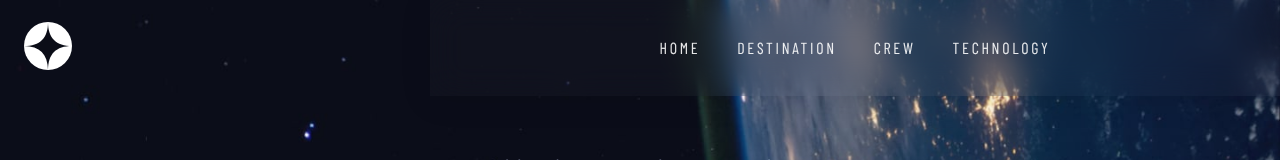
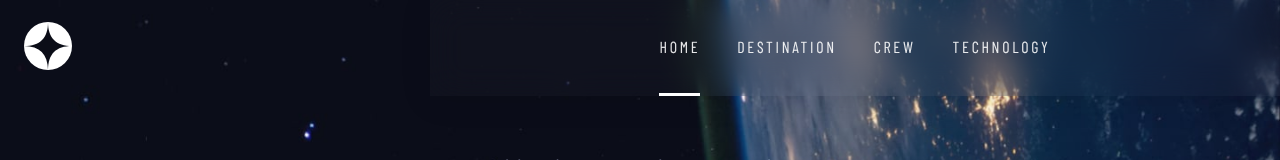
Before and after one commit to Ezeh20/space-tourism, a React (Vite) app: page / in a window 1280 px wide. Shown: the top 160 px of the page. Built offline with nearby package versions, Linux system fonts and the light colour scheme; a web font is replaced by a local one.

Commit message:
Style: nav active state

```diff
--- a/src/App.jsx
+++ b/src/App.jsx
@@ -9,8 +9,7 @@ function App() {
   return (
     <div>
       <Routes>
-                <Route index element={<Home />} />
-                <Route path="home" element={<Home />} />
+        <Route path="/" element={<Home />} />
         <Route path="destination" element={<Destination />} />
         <Route path="crew" element={<Crew />} />
         <Route path="technology" element={<Technology />} />
--- a/src/Layout/Nav-Bar/Navigation-data.jsx
+++ b/src/Layout/Nav-Bar/Navigation-data.jsx
@@ -4,7 +4,7 @@ const navElements = [
     id: 0,
     position: '00',
     elem: 'HOME',
-        to: '/home',
+    to: '/',
   },
   {
     id: 1,
--- a/src/Layout/Nav-Bar/Navigation.jsx
+++ b/src/Layout/Nav-Bar/Navigation.jsx
@@ -1,5 +1,5 @@
 import React, { useState } from 'react'
-import { Link } from 'react-router-dom'
+import { NavLink } from 'react-router-dom'
 import logo from '../../../public/images/shared/logo.svg'
 import ham from '../../../public/images/shared/icon-hamburger.svg'
 import close from '../../../public/images/shared/icon-close.svg'
@@ -24,18 +24,25 @@ function Navigation() {
                 : `${styles.navLists}`
             }`}
           >
-            <div className={styles.allElem}>
             {navElements.map((elements) => {
               return (
                 <li key={elements.id} className={styles.lists}>
-                    <Link to={elements.to} className={styles.links}>
+                  <NavLink
+                    to={elements.to}
+                    className={({ isActive }) => {
+                      return isActive
+                        ? `${`${styles.links} ${styles.active}`}`
+                        : `${styles.links}`
+                    }}
+                  >
                     <div className={styles.position}>{elements.position}</div>
                     <div className={styles.elem}>{elements.elem}</div>
-                    </Link>
+                  </NavLink>
+                  <div className={styles.line} />
                 </li>
               )
             })}
-            </div>
+
             <div className={styles.close}>
               <button type="button" onClick={toggleMenu}>
                 <img src={close} alt="close" />
@@ -54,3 +61,5 @@ function Navigation() {
 }
 
 export default Navigation
+
+/** styles.links */
--- a/src/Layout/Nav-Bar/Navigation.module.scss
+++ b/src/Layout/Nav-Bar/Navigation.module.scss
@@ -10,6 +10,7 @@
         height: fn.rem(96);
         position: sticky;
         top: 0;
+
         @include view(1440px) {
             padding-top: fn.rem(40);
         }
@@ -20,12 +21,14 @@
             justify-content: space-between;
             padding-inline: 1.5rem;
             height: fn.rem(96);
+            z-index: 10;
 
             @include view(768px) {
                 column-gap: fn.rem(231);
                 padding-right: 0;
             }
-            @include view(1440px){
+
+            @include view(1440px) {
                 padding-left: fn.rem(55);
             }
 
@@ -33,7 +36,9 @@
                 display: flex;
                 height: 100%;
                 width: 100%;
+                column-gap: fn.rem(37);
                 max-width: fn.rem(850);
+                align-items: center;
                 justify-content: center;
                 text-align: center;
                 background: rgba(151, 151, 151, 0.04);
@@ -42,38 +47,49 @@
                 -webkit-backdrop-filter: blur(16.5px);
 
                 @include view-max(767px) {
+                    flex-direction: column;
+                    align-items: initial;
+                    justify-content: initial;
                     position: fixed;
+                    row-gap: fn.rem(32);
                     right: -100%;
                     top: 0;
-                    background: rgba(11, 13, 23, 0.62);
+                    background: rgba(0, 0, 0, 0.1);
                     transition: all .3s ease-in-out;
-                    backdrop-filter: blur(fn.rem(15));
-                    -webkit-backdrop-filter: blur(fn.rem(15));
+                    backdrop-filter: blur(fn.rem(50));
+                    -webkit-backdrop-filter: blur(fn.rem(50));
                     height: 100vh;
                     width: fn.rem(254);
                     padding: fn.rem(140) 0 0 fn.rem(32);
                     font-family: $alt-font;
+                    z-index: 10;
                 }
-
-                .allElem {
-                    display: flex;
-                    width: 100%;
-                    justify-content: center;
-                    padding: fn.rem(48) fn.rem(39);
-                    column-gap: fn.rem(37);
 
                 @include view(1440px) {
                     column-gap: fn.rem(48);
                 }
 
-                    @include view-max(767px) {
-                        display: initial;
-                        justify-content: initial;
-                        padding: initial;
+                @include view(1600px) {
+                    background: rgba(151, 151, 151, .001);
                 }
+
+
 
                 .lists {
                     display: flex;
+                    flex-direction: column;
+                    justify-content: space-between;
+                    height: 100%;
+
+                    @include view-max(767px) {
+                        height: initial;
+                        align-items: flex-start;
+                    }
+
+                    &:hover .line {
+                        background-color: $Basic-white;
+                        opacity: .521;
+                    }
 
                     .links {
                         display: flex;
@@ -85,16 +101,14 @@
                         font-weight: 200;
                         font-family: $alt-font;
                         opacity: .9;
+                        height: 100%;
+
 
                         @include view(768px) {
                             font-size: fn.rem(16);
                             line-height: fn.rem(19.2);
                             letter-spacing: fn.rem(2.7);
                             font-weight: 200;
-                            }
-
-                            @include view-max(767px) {
-                                margin-bottom: fn.rem(32);
                         }
 
                         .position {
@@ -110,7 +124,21 @@
                             }
                         }
                     }
+
+                    .line {
+                        width: 100%;
+                        height: fn.rem(3);
+
+                        @include view-max(767px) {
+                            display: none;
                         }
+                    }
+
+                    .active~.line {
+                        background-color: $Basic-white;
+                        opacity: 1;
+                    }
+
                 }
 
                 .close {
@@ -123,6 +151,7 @@
                         position: initial;
                     }
                 }
+
             }
 
             .navListActive {
--- a/src/Pages/Destination/index.jsx
+++ b/src/Pages/Destination/index.jsx
@@ -1,7 +1,12 @@
 import React from 'react'
+import Layout from '../../Layout/Layout'
 
 function Destination() {
-    return <div>Destination</div>
+  return (
+    <div>
+      <Layout />
+    </div>
+  )
 }
 
 export default Destination
--- a/src/Pages/Home/Home.module.scss
+++ b/src/Pages/Home/Home.module.scss
@@ -46,7 +46,7 @@
                 width: fn.rem(150);
                 height: fn.rem(150);
                 border-radius: 50%;
-                z-index: 10;
+
 
                 &:hover {
                     cursor: pointer;
@@ -61,8 +61,6 @@
                     font-family: $base-font;
                 }
 
-
-
             }
 
             &:hover .explore::before {
@@ -73,7 +71,7 @@
                 background-color: inherit;
                 border-radius: inherit;
                 opacity: .2;
-                z-index: -10;
+                z-index: 1;
                 transition: inherit;
             }
         }
```
Lines whose indentation alone changed are shown as unchanged.
